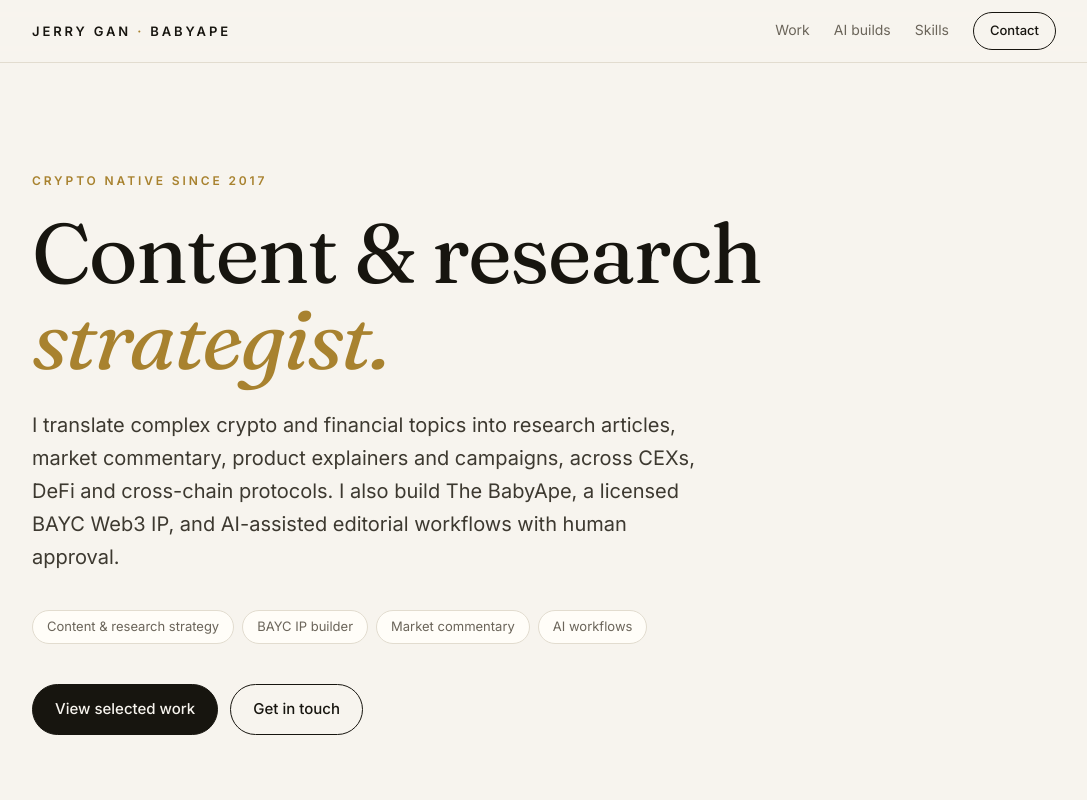
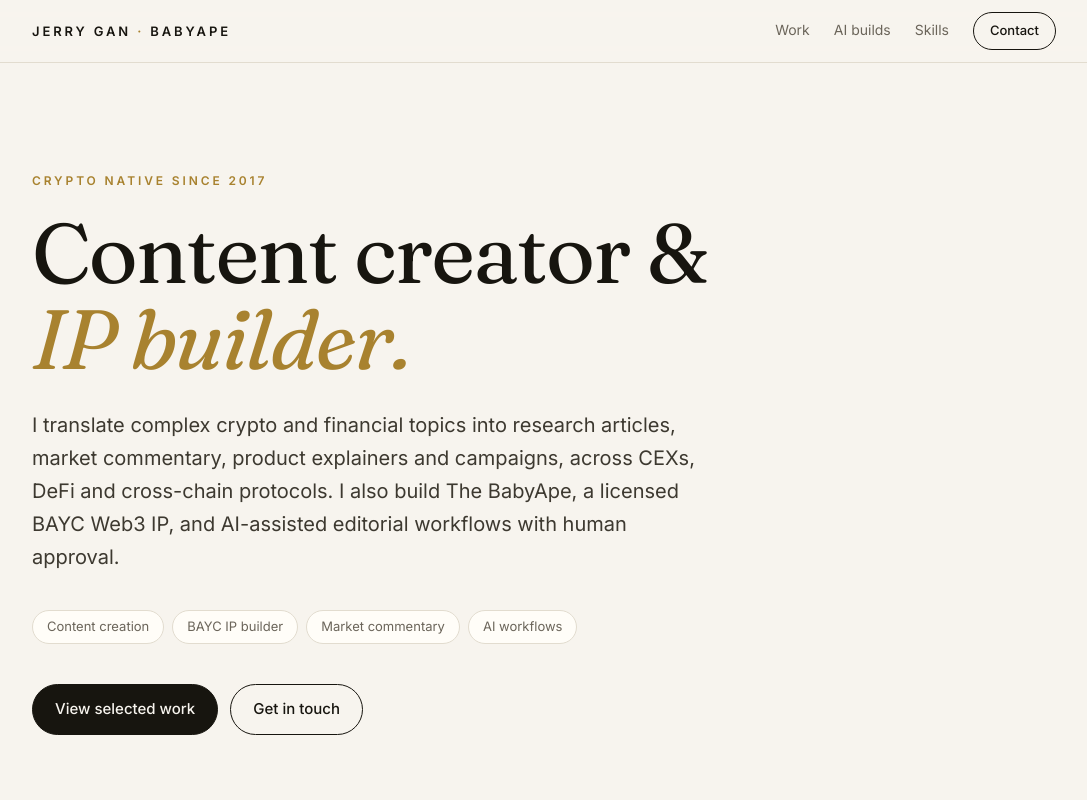
Before and after one commit to Jerry-gan/Jerry-gan.github.io, a plain HTML site: page index.html in a window 1280 px wide. Shown: the top 800 px of the page, without its empty margins (96-1183 px from the left). Drawn offline with Linux system fonts and the light colour scheme.

Commit message:
New title: Content creator & IP builder; refresh preview image

```diff
--- a/index.html
+++ b/index.html
@@ -1,7 +1,7 @@
 <!doctype html><html lang="en"><head><meta charset="utf-8"><meta name="viewport" content="width=device-width,initial-scale=1">
-<title>Jerry Gan (BabyApe) · Content &amp; Research Strategist</title>
-<meta name="description" content="Jerry Gan (BabyApe): crypto-native content and research strategist since 2017, BAYC IP builder and AI content workflow builder.">
-<meta property="og:type" content="website"><meta property="og:url" content="https://jerry-gan.github.io/"><link rel="canonical" href="https://jerry-gan.github.io/"><meta name="twitter:image" content="https://jerry-gan.github.io/og.png"><meta property="og:title" content="Jerry Gan (BabyApe) · Content &amp; Research Strategist">
+<title>Jerry Gan (BabyApe) · Content Creator &amp; IP Builder</title>
+<meta name="description" content="Jerry Gan (BabyApe): crypto-native content creator and BAYC IP builder since 2017, also building AI content workflows.">
+<meta property="og:type" content="website"><meta property="og:url" content="https://jerry-gan.github.io/"><link rel="canonical" href="https://jerry-gan.github.io/"><meta name="twitter:image" content="https://jerry-gan.github.io/og.png"><meta property="og:title" content="Jerry Gan (BabyApe) · Content Creator &amp; IP Builder">
 <meta property="og:description" content="Crypto-native content &amp; research since 2017. BAYC IP builder. AI content workflows.">
 <meta property="og:image" content="https://jerry-gan.github.io/og.png"><meta name="twitter:card" content="summary_large_image"><meta name="twitter:site" content="@babyape113"><meta name="twitter:creator" content="@babyape113">
 <meta name="theme-color" content="#14120f"><link rel="icon" href="favicon.svg" type="image/svg+xml">
@@ -14,9 +14,9 @@
 <main id="main">
 <div class="hero" id="top"><div class="wrap">
 <p class="eyebrow">Crypto native since 2017</p>
-<h1>Content &amp; research<br><em>strategist.</em></h1>
+<h1>Content creator &amp;<br><em>IP builder.</em></h1>
 <p class="lede">I translate complex crypto and financial topics into research articles, market commentary, product explainers and campaigns, across CEXs, DeFi and cross-chain protocols. I also build The BabyApe, a licensed BAYC Web3 IP, and AI-assisted editorial workflows with human approval.</p>
-<ul class="tags" aria-label="Focus areas"><li>Content &amp; research strategy</li><li>BAYC IP builder</li><li>Market commentary</li><li>AI workflows</li></ul>
+<ul class="tags" aria-label="Focus areas"><li>Content creation</li><li>BAYC IP builder</li><li>Market commentary</li><li>AI workflows</li></ul>
 <div class="cta"><a class="btn solid" href="#work">View selected work</a><a class="btn" href="#contact">Get in touch</a></div>
 </div></div>
 <div class="press" aria-label="Work picked up by"><div class="wrap">PICKED UP BY <b>Bitcoin Magazine NL</b><b>Binance</b><b>Yahoo Finance</b><b>AP News</b><b>TechTimes</b><b>NFTlab Magazine</b></div></div>
```
Also changed, not shown: og.png.
